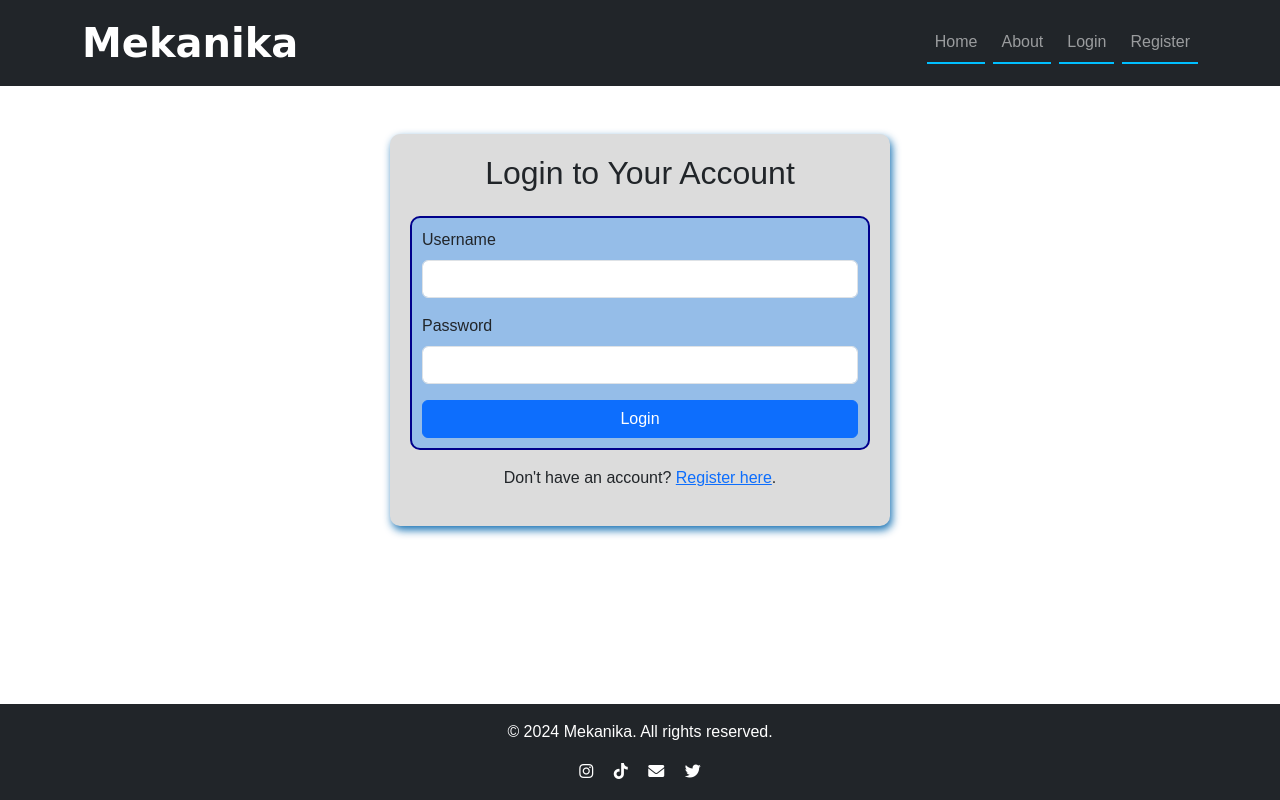
After one commit to Mak-Lobo/Mekanika-Django-Project, a Django app: page /login/ in a window 1280 px wide. The commit adds this page. Run offline with Django 5.2, Linux system fonts and the light colour scheme; some web fonts are replaced.

Commit message:
Adjustments..again again

```diff
--- a/static/style/main.css
+++ b/static/style/main.css
@@ -156,6 +156,10 @@ form {
     background-color: #007bff53;
 }
 
+.login_form {
+    background-color: #007bff53;
+}
+
 .register_form .row img {
     max-width: 800px;
     max-height: 600px;
--- a/templates/base.html
+++ b/templates/base.html
@@ -25,7 +25,19 @@
                 <ul class="navbar-nav ms-auto">
                     <li class="nav-item"><a class="nav-link" href="{% url 'index' %}">Home</a></li>
                     <li class="nav-item"><a class="nav-link" href="{% url 'about' %}">About</a></li>
+                    {% if user.is_authenticated %}
+                    <li class="nav-item dropdown">
+                        <a class="nav-link dropdown-toggle" href="#" id="navbarDropdown" role="button" data-bs-toggle="dropdown" aria-expanded="false">
+                            Account
+                        </a>
+                        <ul class="dropdown-menu dropdown-menu-end" aria-labelledby="navbarDropdown">
+                            <li><a class="dropdown-item" href="{% url 'logout' %}">Logout</a></li>
+                        </ul>
+                    </li>
+                    {% else %}
+                    <li class="nav-item"><a class="nav-link" href="{% url 'login' %}">Login</a></li>
                     <li class="nav-item"><a class="nav-link" href="{% url 'register' %}">Register</a></li>
+                    {% endif %}
                 </ul>
             </div>
         </div>
--- /dev/null
+++ b/templates/login.html
@@ -0,0 +1,32 @@
+{% extends "base.html" %}
+{% load static %}
+
+{% block title %}Login — Mekanika{% endblock %}
+
+{% block content %}
+<div class="container mt-5 mb-5 register_form" style="max-width: 500px;">
+  <h2 class="mb-4 text-center">Login to Your Account</h2>
+
+  {% if error %}
+  <div class="alert alert-danger" role="alert">
+      {{ error }}
+  </div>
+  {% endif %}
+
+  <form method="post" action="{% url 'login' %}" class="login_form">
+    {% csrf_token %}
+    <div class="mb-3">
+      <label for="username" class="form-label">Username</label>
+      <input type="text" name="username" class="form-control" id="username" required>
+    </div>
+    <div class="mb-3">
+      <label for="password" class="form-label">Password</label>
+      <input type="password" name="password" class="form-control" id="password" required>
+    </div>
+    <button type="submit" class="btn btn-primary w-100">Login</button>
+  </form>
+  <p class="text-center mt-3">
+    Don't have an account? <a href="{% url 'register' %}">Register here</a>.
+  </p>
+</div>
+{% endblock %}
--- a/user/urls.py
+++ b/user/urls.py
@@ -8,6 +8,8 @@ urlpatterns = [
     path('', views.index, name='index'),
     path('about/', views.about, name='about'),
     path('register/', views.register, name='register'),
+    path('login/', views.login_view, name='login'),
+    path('logout/', views.logout_view, name='logout'),
     path('book/', views.book_service, name='book'),
     path('feedback/', views.feedback_list, name='feedback_list'),
     path('feedback/submit/', views.submit_feedback, name='submit_feedback'),
--- a/user/views.py
+++ b/user/views.py
@@ -1,5 +1,7 @@
 from django.shortcuts import render, redirect
 from django.contrib.auth.models import User
+from django.contrib.auth import authenticate, login as auth_login, logout as auth_logout
+from django.contrib.auth.decorators import login_required
 from django.views.decorators.http import require_POST
 
 from Admin.models import Service
@@ -56,6 +58,26 @@ def register(request):
 
     return render(request, 'register.html')
 
+def login_view(request):
+    error = None
+    if request.method == 'POST':
+        username = request.POST.get('username')
+        password = request.POST.get('password')
+        user = authenticate(request, username=username, password=password)
+        if user is not None:
+            auth_login(request, user)
+            return redirect('index')  # Redirect to the homepage on successful login
+        else:
+            error = 'Invalid username or password. Please try again.'
+
+    return render(request, 'login.html', {'error': error})
+
+@login_required
+def logout_view(request):
+    auth_logout(request)
+    return redirect('index')
+
+
 def book_service(request):
     return render(request, 'book.html')
 
```
Also changed, not shown: db.sqlite3.
